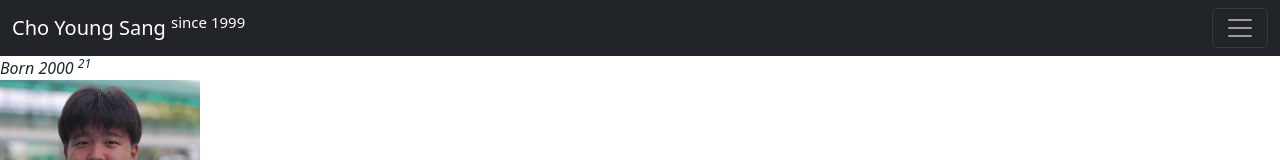
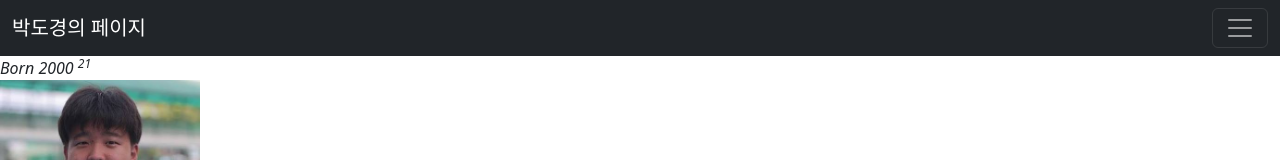
Before and after one commit to parkdo1106/parkdo1106.github.io, a plain HTML site: page index.html in a window 1280 px wide. Shown: the top 160 px of the page. Drawn offline with nearby package versions, Linux system fonts and the light colour scheme.

Commit message:
nav update

```diff
--- a/index.html
+++ b/index.html
@@ -39,7 +39,7 @@
 <body>
   <nav class="navbar navbar-dark bg-dark fixed-top">
     <div class="container-fluid">
-      <a class="navbar-brand " href="#">Cho Young Sang <sup>since 1999</sup></a>
+      <a class="navbar-brand " href="#">박도경의 페이지</a>
       <button class="navbar-toggler" type="button" data-bs-toggle="offcanvas" data-bs-target="#offcanvasNavbar" aria-controls="offcanvasNavbar">
         <span class="navbar-toggler-icon"></span>
       </button>
```
